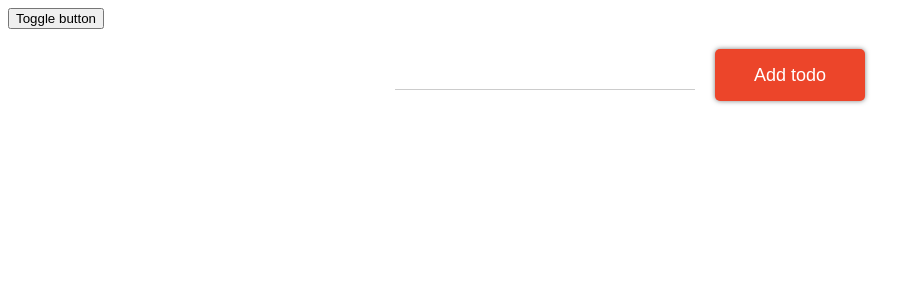
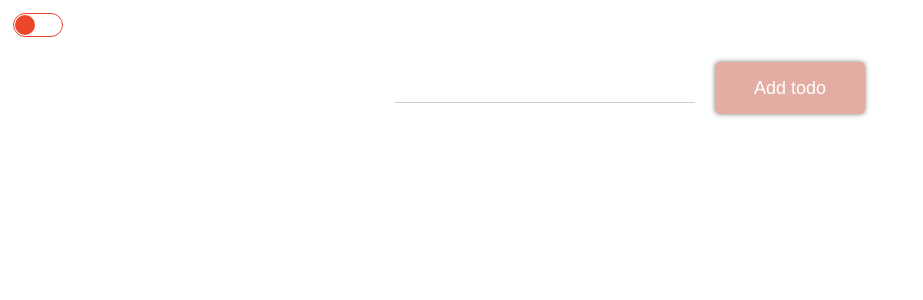
Before and after one commit to DineshBabu1989/ReacTypeScriptTodo, a React (Create React App) app: page / in a window 1280 px wide. Shown: the top 300 px of the page, without its empty margins (0-923 px from the left). Built offline with nearby package versions, Linux system fonts and the light colour scheme.

Commit message:
feat: add theme toggle component

```diff
--- a/src/components/TodoInput.tsx
+++ b/src/components/TodoInput.tsx
@@ -21,7 +21,7 @@ const StyledButton = styled.button`
   font-size: 18px;
 
   &:disabled {
-    background-color: ${props => props.theme.primaryColor};
+    background-color: ${props => props.theme.secondaryColor};
   }
 `
 const StyledInput = styled.input`
@@ -32,6 +32,7 @@ const StyledInput = styled.input`
   border: 0;
   padding: 7px 0;
   border-bottom: 1px solid ${props => props.theme.borderBottom};
+  background-color: transparent;
 
   &:focus-visible{
     outline: none;
--- a/src/components/TodoList.tsx
+++ b/src/components/TodoList.tsx
@@ -34,7 +34,8 @@ const StyledCompleteButton = styled.button<{ completed: boolean }>`
   cursor: pointer;
   transition: background-color 0.3s ease-in-out;
   font-size: 14px;
-  background-color: ${(props) => (props.completed ? props.theme.primaryColor : props.theme.textColorPrimary)};
+  background-color: ${(props) => (props.completed ? props.theme.primaryColor : props.theme.backgroundColor)};
+  margin-right: 5px;
 `;
 const StyledDeleteButton = styled.button`
   line-height: 30px;
@@ -45,15 +46,18 @@ const StyledDeleteButton = styled.button`
   cursor: pointer;
   transition: background-color 0.3s ease-in-out;
   font-size: 24px;
-  background-color: ${props => props.theme.textColorPrimary};
+  background-color: ${props => props.theme.backgroundColor};
+  color: ${props => props.theme.textColorSecondary};
 `;
 
-const StyledText = styled.button`
+const StyledText = styled.div`
   line-height: 30px;
   letter-spacing: 1px;
   width: 300px;
-  background-color: ${props => props.theme.textColorPrimary};
+  background-color: transparent;
   border: none;
+  color:${props => props.theme.textColorSecondary};
+  font-size: 14px;
 `;
 
 const StyledListContainer = styled.ul`
--- /dev/null
+++ b/src/components/ToggleTheme.tsx
@@ -0,0 +1,48 @@
+import React from "react";
+import { ChangeTheme } from "../types";
+import styled from "styled-components";
+
+interface Props {
+  toggleTheme: ChangeTheme;
+  selectedTheme: string;
+}
+
+const StyledOuterButton = styled.button`
+  width: 50px;
+  height: 24px;
+  background-color: ${(props) => props.theme.backgroundColor};
+  border-radius: 20px;
+  border: 1px solid ${(props) => props.theme.primaryColor};
+  position: relative;
+  cursor: pointer;
+  margin: 5px;
+`;
+
+const StyledInnerHandle = styled.div<{selectedTheme: string}>`
+  width: 20px;
+  height: 20px;
+  background-color: ${(props) => props.theme.primaryColor};;
+  border-radius: 50%;
+  ${props => props.selectedTheme === 'dark' ? ({
+    position: 'absolute',
+    top: '1px',
+    right: '1px',
+    transition: 'all .5s cubic-bezier(.23,1,.32,1) 0ms'
+
+  }) : ({
+    position: 'absolute',
+    top: '1px',
+    left: '1px',
+    transition: 'all .5s cubic-bezier(.23,1,.32,1) 0ms'
+  })};
+`;
+
+const ToggleTheme: React.FC<Props> = ({ toggleTheme, selectedTheme }) => {
+  return (
+    <StyledOuterButton onClick={toggleTheme}>
+      <StyledInnerHandle selectedTheme={selectedTheme}></StyledInnerHandle>
+    </StyledOuterButton>
+  );
+};
+
+export default ToggleTheme;
--- /dev/null
+++ b/src/globals.ts
@@ -0,0 +1,11 @@
+import { createGlobalStyle } from "styled-components";
+
+
+export const MyGlobalStyle =  createGlobalStyle`
+  body {
+    background-color: ${props => props.theme.backgroundColor};
+    color: ${props => props.theme.textColorPrimary};
+    font-family: Tahoma, Helvetica, Arial, Roboto, sans-serif;
+    transition: all 0.50s linear;
+  }
+`;
--- a/src/index.tsx
+++ b/src/index.tsx
@@ -2,13 +2,15 @@ import React from "react";
 import ReactDOM from "react-dom";
 import TodoInput from "./components/TodoInput";
 import TodoList from "./components/TodoList";
-import { Todo, AddTodo, DeleteTodo, CompleteTodo } from "./types";
+import ToggleTheme from './components/ToggleTheme'
+import { Todo, AddTodo, DeleteTodo, CompleteTodo, ChangeTheme } from "./types";
 import { ThemeProvider } from "styled-components";
 import { lightTheme, darkTheme } from "./theme";
+import { MyGlobalStyle } from "./globals";
 
 const App = () => {
   const [todos, setTodos] = React.useState<Todo[] | []>([]);
-  const [theme, setTheme] = React.useState<any>('light');
+  const [theme, setTheme] = React.useState<string>("light");
 
   const addTodo: AddTodo = (text: string) => {
     const newTodo = { text, completed: false };
@@ -27,18 +29,18 @@ const App = () => {
     setTodos([...todos]);
   };
 
-  const toggleTheme: any = () => {
-   if(theme === 'light') {
-     setTheme('dark');
+  const toggleTheme: ChangeTheme = () => {
+    if (theme === "light") {
+      setTheme("dark");
     } else {
-     setTheme('light');
+      setTheme("light");
     }
   };
 
   return (
     <div>
-      <ThemeProvider theme={theme === 'light' ? lightTheme : darkTheme}>
-        <button onClick={toggleTheme}>Toggle button</button>
+      <ThemeProvider theme={theme === "light" ? lightTheme : darkTheme}>
+         <ToggleTheme toggleTheme={toggleTheme} selectedTheme={theme}/>
           {/* Input for todo */}
           <TodoInput addTodo={addTodo} />
           {/* Todo list */}
@@ -47,6 +49,7 @@ const App = () => {
             deleteTodo={deleteTodo}
             completeTodo={completeTodo}
           />
+        <MyGlobalStyle />
       </ThemeProvider>
     </div>
   );
--- /dev/null
+++ b/src/react-app-env.d.ts
@@ -0,0 +1 @@
+/// <reference types="react-scripts" />
--- a/src/theme.ts
+++ b/src/theme.ts
@@ -1,4 +1,6 @@
-export const lightTheme = {
+import { DefaultTheme } from 'styled-components';
+
+export const lightTheme: DefaultTheme = {
   backgroundColor: 'white', // body
   primaryColor: '#ec452a', // button and border
   secondaryColor: '#e4ada4', // faded button
@@ -7,11 +9,11 @@ export const lightTheme = {
   borderBottom: '#ccc' // grey border
 }
 
-export const darkTheme = {
-  backgroundColor: 'white',
-  secondaryColor: '#e4ada4',
-  primaryColor: 'black',
-  textColorPrimary: 'white',
-  textColorSecondary: 'black',
-  borderBottom: '#ccc'
+export const darkTheme: DefaultTheme = {
+  backgroundColor: '#333', // body
+  primaryColor: '#7affa3e8', // button and border
+  secondaryColor: '#74a282e8', // faded button
+  textColorPrimary: 'black',// text inside large button
+  textColorSecondary: 'white', // text inside todo block
+  borderBottom: '#ccc' // grey border
 }
--- a/src/types.d.ts
+++ b/src/types.d.ts
@@ -10,3 +10,5 @@ export type DeleteTodo = (index: number) => void;
 export type CompleteTodo = (index: number) => void;
 
 export type ToggleTodo = (selectedTodo: Todo) => void;
+
+export type ChangeTheme = () => void;
```
Also changed, not shown: src/styled.d.ts (added, +13 -0 lines). Lines whose indentation alone changed are shown as unchanged.
